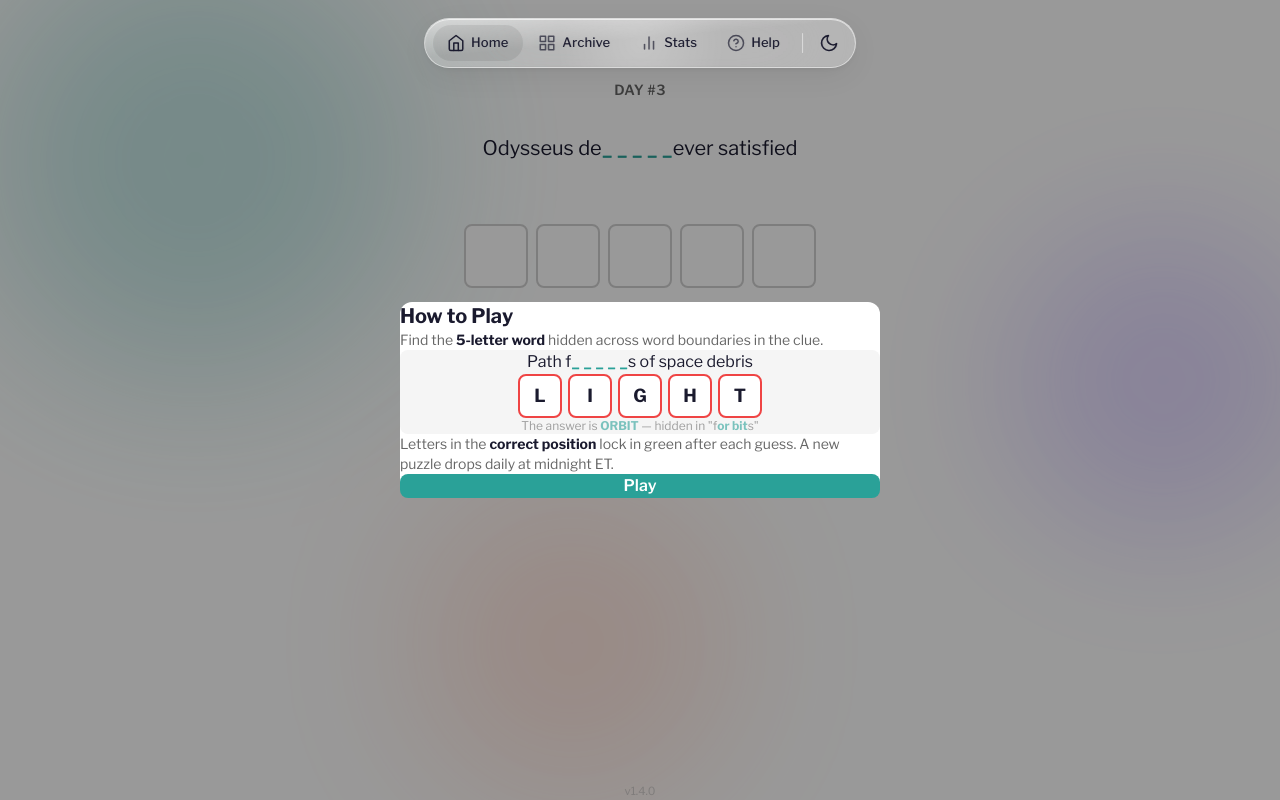
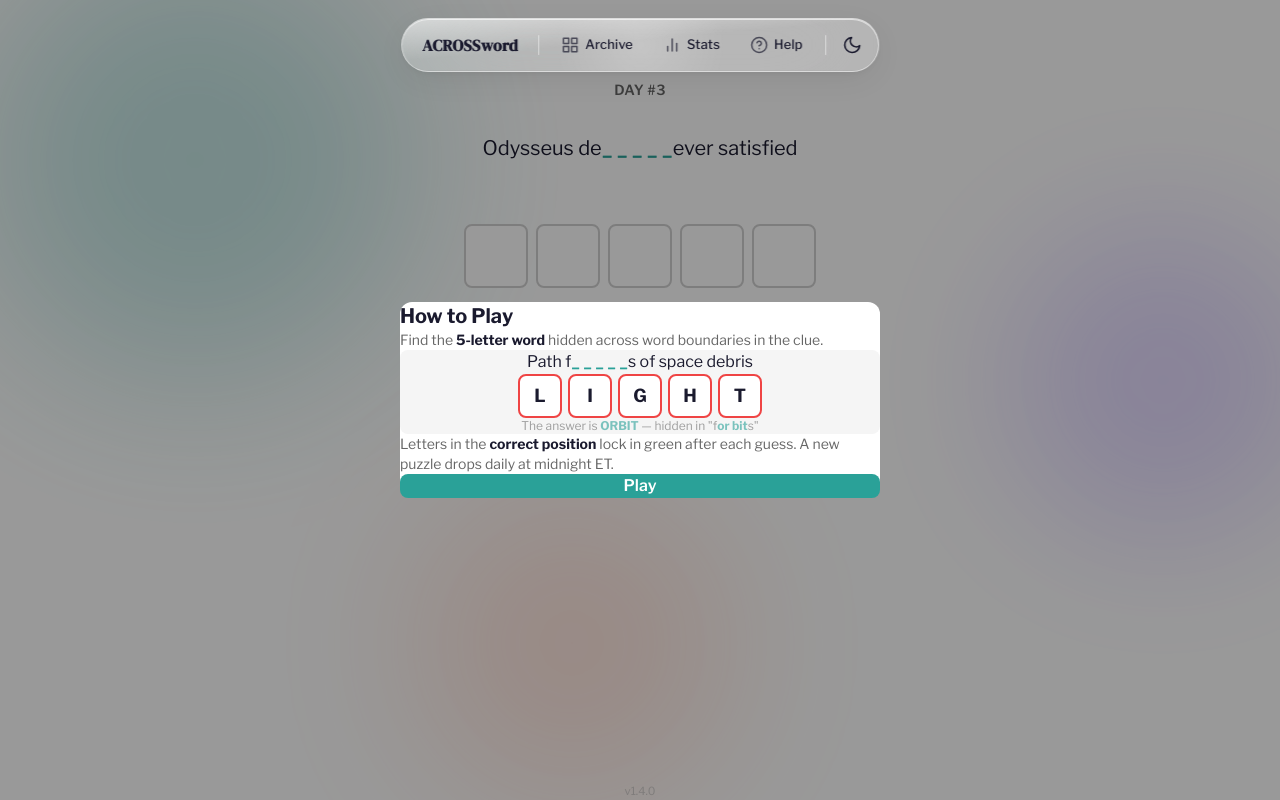
Before and after one commit to NoerdysLab/acrossword, a Next.js app: page / in a window 1280 px wide. Built offline with nearby package versions, Linux system fonts and the light colour scheme.

Commit message:
Add ACROSSword logo back into the liquid glass nav bar
https://claude.ai/code/session_01KVmkoCucGQAwhTD8ynvW1C

```diff
--- a/components/Header.tsx
+++ b/components/Header.tsx
@@ -9,7 +9,7 @@ import DemoModal from "./DemoModal";
 export default function Header() {
   const [statsOpen, setStatsOpen] = useState(false);
   const [helpOpen, setHelpOpen] = useState(false);
-  const [activeIndex, setActiveIndex] = useState(0);
+  const [activeIndex, setActiveIndex] = useState(-1);
   const navRef = useRef<HTMLDivElement>(null);
   const glassRef = useRef<HTMLElement>(null);
   const pillRef = useRef<HTMLDivElement>(null);
@@ -30,8 +30,14 @@ export default function Header() {
   const updatePill = useCallback(() => {
     const container = navRef.current;
     const pill = pillRef.current;
+    if (!container || !pill) return;
     const btn = btnRefs.current[activeIndex];
-    if (!container || !pill || !btn) return;
+    if (!btn || activeIndex < 0) {
+      pill.style.opacity = "0";
+      pill.style.width = "0px";
+      return;
+    }
+    pill.style.opacity = "1";
     const containerRect = container.getBoundingClientRect();
     const btnRect = btn.getBoundingClientRect();
     pill.style.width = `${btnRect.width}px`;
@@ -52,17 +58,6 @@ export default function Header() {
   }, [updatePill]);
 
   const navItems = [
-    {
-      label: "Home",
-      icon: (
-        <svg width="18" height="18" viewBox="0 0 24 24" fill="none" stroke="currentColor" strokeWidth="2" strokeLinecap="round" strokeLinejoin="round">
-          <path d="M3 9l9-7 9 7v11a2 2 0 0 1-2 2H5a2 2 0 0 1-2-2z" />
-          <polyline points="9 22 9 12 15 12 15 22" />
-        </svg>
-      ),
-      href: "/",
-      onClick: undefined,
-    },
     {
       label: "Archive",
       icon: (
@@ -119,6 +114,31 @@ export default function Header() {
         <div className="glass-glare" />
 
         <div className="glass-nav-inner" ref={navRef}>
+          {/* Logo */}
+          <Link
+            href="/"
+            className="glass-logo"
+            onClick={() => setActiveIndex(0)}
+            style={{ textDecoration: "none" }}
+          >
+            <span
+              style={{
+                fontFamily: "'DM Serif Display', Georgia, serif",
+                fontSize: "16px",
+                fontWeight: 700,
+                color: "var(--glass-text)",
+                letterSpacing: "0.01em",
+                whiteSpace: "nowrap",
+                transition: "color 0.3s ease",
+              }}
+            >
+              <span style={{ letterSpacing: "0.02em" }}>ACROSS</span>word
+            </span>
+          </Link>
+
+          {/* Divider after logo */}
+          <div className="glass-divider" />
+
           {/* Sliding active pill */}
           <div ref={pillRef} className="glass-pill" />
 
--- a/styles/globals.css
+++ b/styles/globals.css
@@ -413,6 +413,20 @@ body {
   pointer-events: none;
 }
 
+/* Logo link */
+.glass-logo {
+  display: flex;
+  align-items: center;
+  padding: 8px 12px;
+  border-radius: 999px;
+  transition: transform 0.15s ease;
+  -webkit-tap-highlight-color: transparent;
+}
+
+.glass-logo:active {
+  transform: scale(0.92);
+}
+
 /* Vertical divider */
 .glass-divider {
   width: 1px;
```
